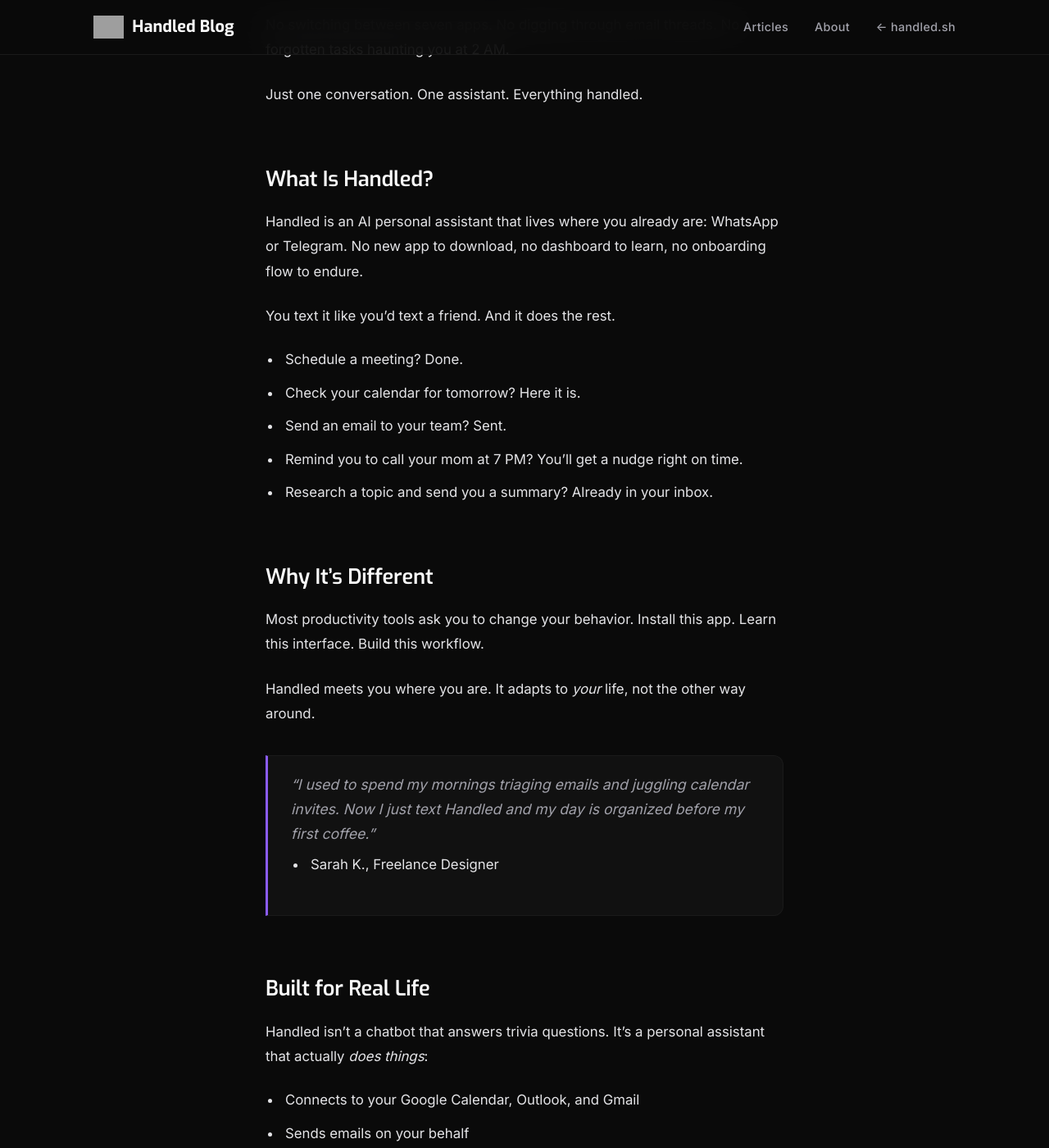
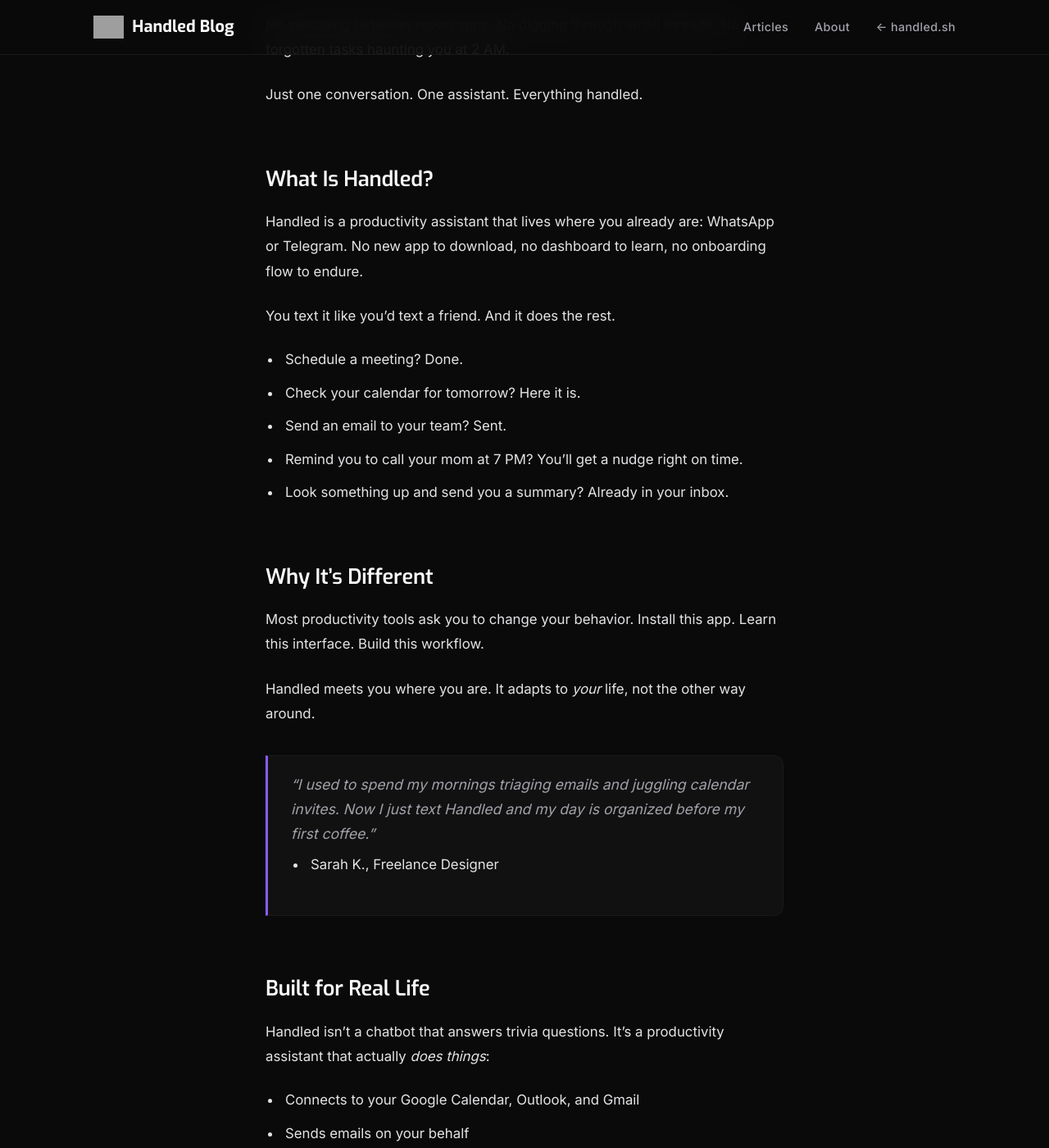
Before and after one commit to handled-sh/handled-sh.github.io, a Jekyll site: the page built from _posts/2026-02-22-your-productivity-assistant.md, in a window 1280 px wide and 1400 px high, scrolled down 1362 px. Shown: the whole window at 82% size. Built offline with Jekyll 4.4.1, drawn with Linux system fonts in a browser that asks for light colours; some of the changed text lies outside the part shown.

Commit message:
Meta compliance: replace AI assistant/personal assistant with productivity tool/assistant across all blog posts
Rename 3 post files to remove prohibited terms from URLs.

```diff
--- a/_posts/2026-02-22-your-personal-assistant.md
+++ b/_posts/2026-02-22-your-productivity-assistant.md
@@ -1,14 +1,14 @@
 ---
 layout: post
-title: "Your Personal Assistant - Manage Your Life From One Place"
+title: "Your Productivity Assistant - Manage Your Life From One Place"
 date: 2026-02-22
 author: Handled Team
-excerpt: "Meet Handled, the AI assistant that lives in your pocket and manages your entire life from a single chat."
+excerpt: "Meet Handled, the productivity assistant that lives in your pocket and manages your day from a single chat."
 tag: Announcement
 image: /assets/images/handled-hero.jpg
 ---
 
-![Handled - Your Personal Assistant](/assets/images/handled-hero.jpg)
+![Handled - Your Productivity Assistant](/assets/images/handled-hero.jpg)
 
 There's a moment, maybe you're on top of a mountain, maybe you're in the back of a cab, maybe you're just sitting on your couch, when you pick up your phone and everything just *works*.
 
@@ -18,7 +18,7 @@ Just one conversation. One assistant. Everything handled.
 
 ## What Is Handled?
 
-Handled is an AI personal assistant that lives where you already are: WhatsApp or Telegram. No new app to download, no dashboard to learn, no onboarding flow to endure.
+Handled is a productivity assistant that lives where you already are: WhatsApp or Telegram. No new app to download, no dashboard to learn, no onboarding flow to endure.
 
 You text it like you'd text a friend. And it does the rest.
 
@@ -26,7 +26,7 @@ You text it like you'd text a friend. And it does the rest.
 - Check your calendar for tomorrow? Here it is.
 - Send an email to your team? Sent.
 - Remind you to call your mom at 7 PM? You'll get a nudge right on time.
-- Research a topic and send you a summary? Already in your inbox.
+- Look something up and send you a summary? Already in your inbox.
 
 ## Why It's Different
 
@@ -39,7 +39,7 @@ Handled meets you where you are. It adapts to *your* life, not the other way aro
 
 ## Built for Real Life
 
-Handled isn't a chatbot that answers trivia questions. It's a personal assistant that actually *does things*:
+Handled isn't a chatbot that answers trivia questions. It's a productivity assistant that actually *does things*:
 
 - Connects to your Google Calendar, Outlook, and Gmail
 - Sends emails on your behalf
```
Also changed, not shown: _posts/2026-02-08-welcome-to-the-handled-blog.md (+1 -1 lines), _posts/2026-02-10-ai-assistants-in-2026-beyond-chatbots.md (deleted, +0 -96 lines), _posts/2026-02-10-productivity-tools-in-2026-beyond-chatbots.md (added, +96 -0 lines), _posts/2026-02-12-why-we-built-handled.md (+4 -4 lines), _posts/2026-02-18-from-chaos-to-clarity-marcos-sales-transformation.md (+1 -1 lines), _posts/2026-02-20-how-sarah-reclaimed-her-mornings.md (+1 -1 lines), _posts/2026-02-23-i-built-this-blog-by-texting-my-productivity-assistant.md (renamed from _posts/2026-02-23-i-built-this-blog-by-texting-my-ai-assistant.md, +5 -5 lines).
